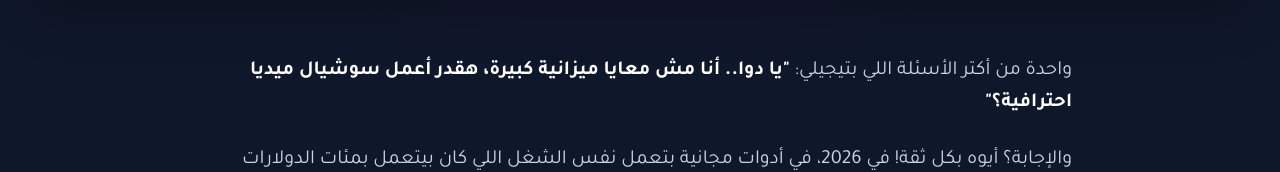
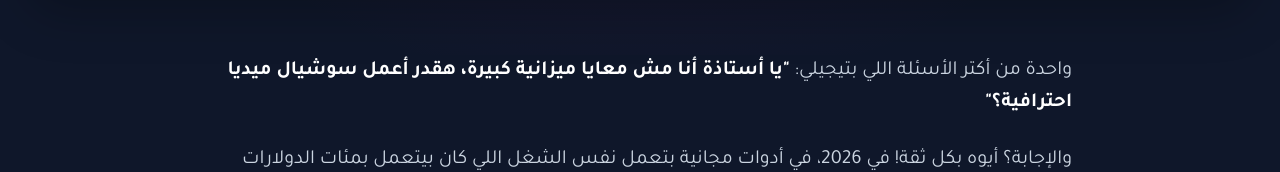
Before and after one commit to doaamseleat/daolinedigital, a plain HTML site: page blog/013.html in a window 1280 px wide. Shown: the part 673-845 px from the top of the page. Drawn offline with nearby package versions, Linux system fonts and the light colour scheme.

Commit message:
Update 013.html

```diff
--- a/blog/013.html
+++ b/blog/013.html
@@ -200,7 +200,7 @@
 
   <!-- Intro -->
   <section class="mb-16">
-    <p class="text-xl leading-relaxed text-slate-300 mb-6">واحدة من أكتر الأسئلة اللي بتيجيلي: <strong class="text-white">"يا دوا.. أنا مش معايا ميزانية كبيرة، هقدر أعمل سوشيال ميديا احترافية؟"</strong></p>
+    <p class="text-xl leading-relaxed text-slate-300 mb-6">واحدة من أكتر الأسئلة اللي بتيجيلي: <strong class="text-white">"يا أستاذة أنا مش معايا ميزانية كبيرة، هقدر أعمل سوشيال ميديا احترافية؟"</strong></p>
     <p class="text-xl leading-relaxed text-slate-300 mb-6">والإجابة؟ أيوه بكل ثقة! في 2026، في أدوات مجانية بتعمل نفس الشغل اللي كان بيتعمل بمئات الدولارات قبل سنين. المقال ده مش مجرد قايمة.. ده <strong class="text-white">دليلك العملي</strong> لاختيار الأداة الصح في وقتها الصح.</p>
     <div class="quote-block">"المحترف مش اللي عنده أغلى الأدوات.. المحترف هو اللي عارف يستخدم بسيطها بأقصى كفاءة."</div>
   </section>
```
